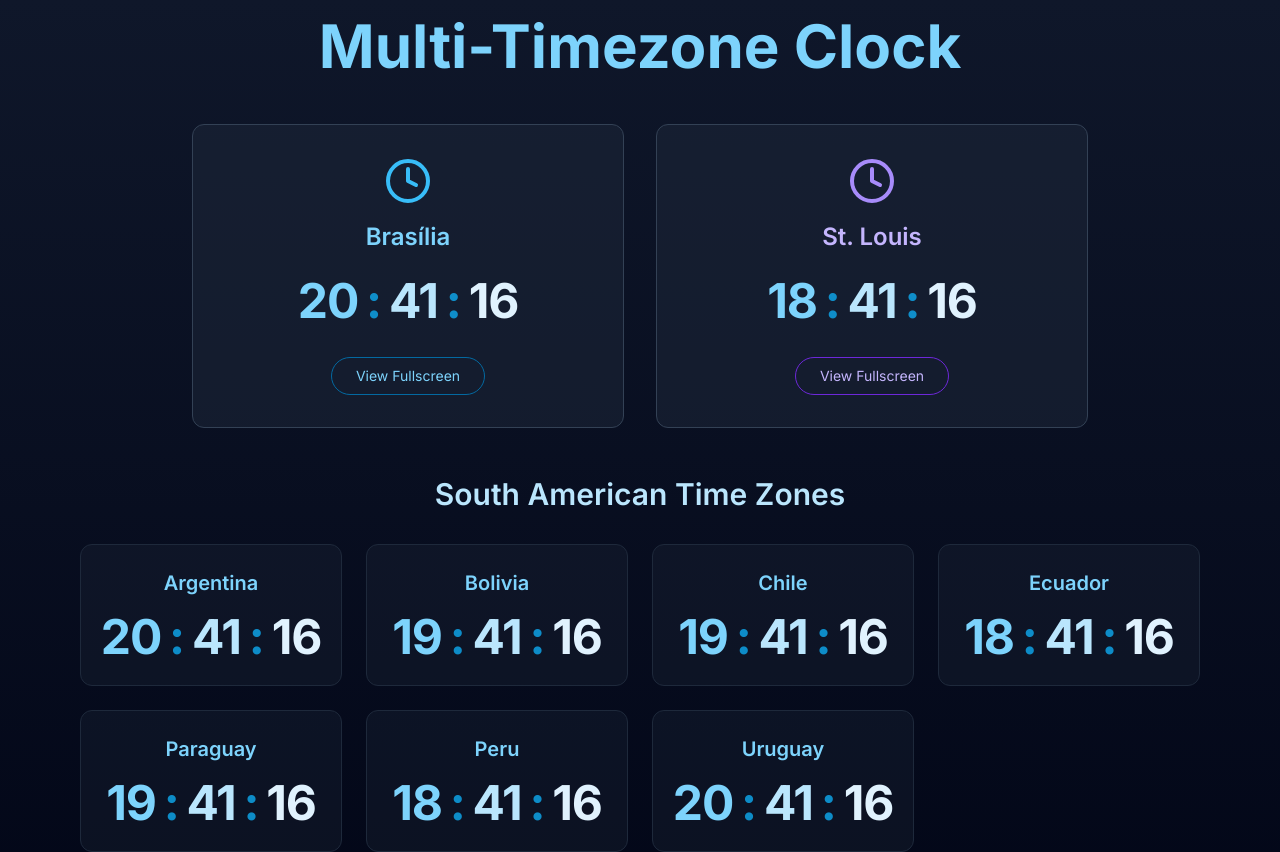
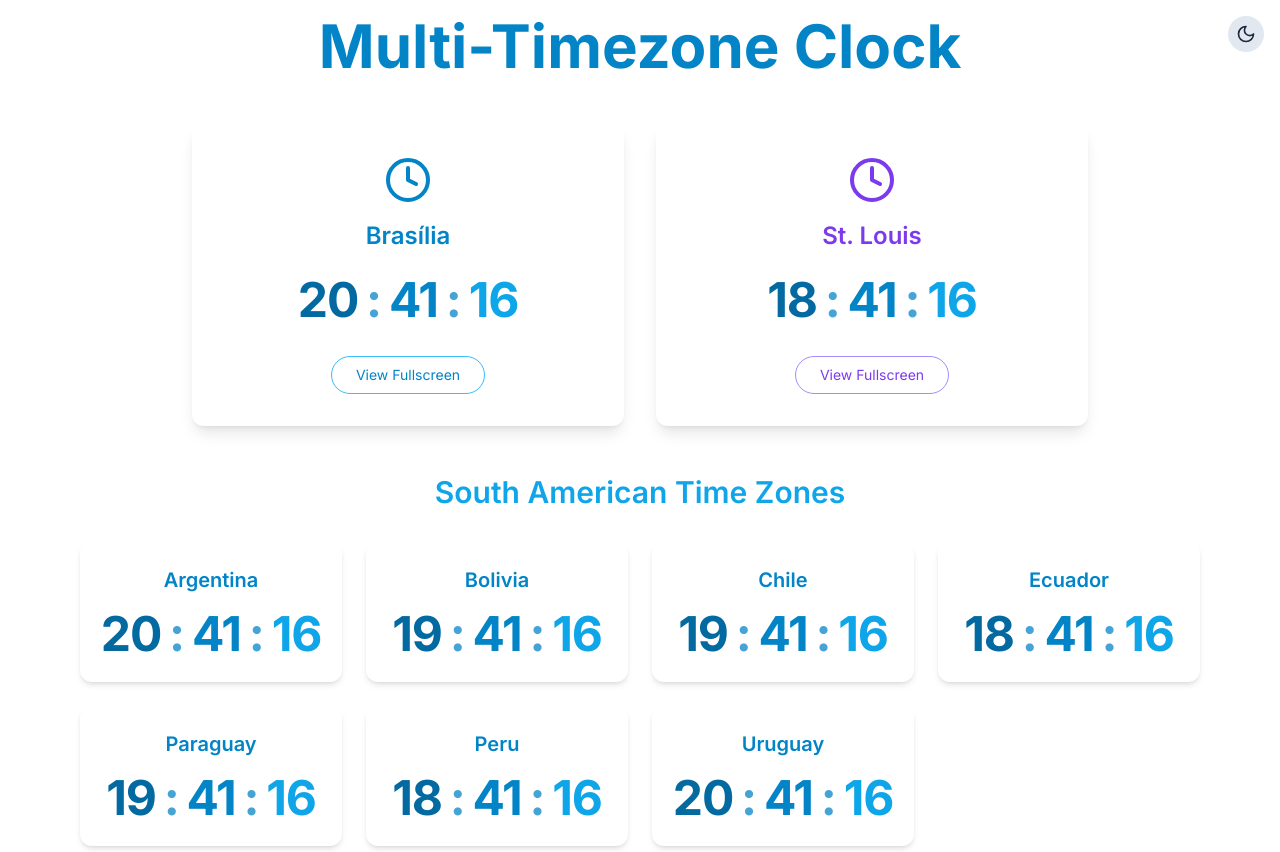
Before and after one commit to webdsa/time-gc, a React (Vite) app: page / in a window 1280 px wide. Shown: the top 852 px of the page. Built offline with nearby package versions, Linux system fonts and the light colour scheme.

Commit message:
ajustes cores

```diff
--- a/src/App.tsx
+++ b/src/App.tsx
@@ -3,9 +3,11 @@ import Home from './pages/Home';
 import BrasiliaClock from './pages/BrasiliaClock';
 import StLouisClock from './pages/StLouisClock';
 import { LanguageProvider } from './context/LanguageContext';
+import { ThemeProvider } from './context/ThemeContext';
 
 function App() {
   return (
+    <ThemeProvider>
       <LanguageProvider>
         <Router>
           <Routes>
@@ -15,6 +17,7 @@ function App() {
           </Routes>
         </Router>
       </LanguageProvider>
+    </ThemeProvider>
   );
 }
 
--- a/src/components/Clock.tsx
+++ b/src/components/Clock.tsx
@@ -6,6 +6,7 @@ import {
   getLocalizedLabel
 } from '../i18n/translations';
 import { useLanguage } from '../context/LanguageContext';
+import { useTheme } from '../context/ThemeContext';
 
 interface ClockProps {
   timezone: string;
@@ -23,6 +24,7 @@ const Clock: React.FC<ClockProps> = ({
   showDate = false
 }) => {
   const { language } = useLanguage();
+  const { theme } = useTheme();
   const [time, setTime] = useState<string>('');
   const [date, setDate] = useState<string>('');
   const [currentDate, setCurrentDate] = useState<Date>(new Date());
@@ -60,7 +62,7 @@ const Clock: React.FC<ClockProps> = ({
   const [hours, minutes, seconds] = time.split(':');
 
   const containerClasses = fullscreen
-    ? "min-h-screen flex items-center justify-center bg-neutral-950 relative"
+    ? "min-h-screen flex items-center justify-center relative"
     : "flex items-center justify-center";
 
   const timeClasses = fullscreen
@@ -68,18 +70,18 @@ const Clock: React.FC<ClockProps> = ({
     : "text-4xl md:text-5xl font-bold tracking-tight";
 
   const cityNameClasses = fullscreen
-    ? "text-3xl md:text-4xl mb-6 text-primary-300 font-semibold"
-    : "text-xl mb-4 text-primary-400 font-semibold";
+    ? "text-3xl md:text-4xl mb-6 text-primary-600 dark:text-primary-300 font-semibold"
+    : "text-xl mb-4 text-primary-600 dark:text-primary-400 font-semibold";
 
   const dateClasses = fullscreen
-    ? "text-xl md:text-2xl mt-6 text-primary-400 font-medium"
-    : "text-base mt-4 text-primary-500 font-medium";
+    ? "text-xl md:text-2xl mt-6 text-primary-500 dark:text-primary-400 font-medium"
+    : "text-base mt-4 text-primary-600 dark:text-primary-500 font-medium";
 
   return (
     <div className={containerClasses}>
       <div className="flex flex-col items-center">
         {label && (
-          <h2 className="text-2xl md:text-3xl mb-8 text-primary-400 font-semibold">
+          <h2 className="text-2xl md:text-3xl mb-8 text-primary-600 dark:text-primary-400 font-semibold">
             {getLocalizedLabel(label, language)}
           </h2>
         )}
@@ -91,11 +93,11 @@ const Clock: React.FC<ClockProps> = ({
         )}
 
         <div className={timeClasses}>
-          <span className="text-primary-300">{hours}</span>
-          <span className="separator px-2 text-primary-500">:</span>
-          <span className="text-primary-200">{minutes}</span>
-          <span className="separator px-2 text-primary-500">:</span>
-          <span className="text-primary-100">{seconds}</span>
+          <span className="text-primary-700 dark:text-primary-300">{hours}</span>
+          <span className="separator px-2 text-primary-600 dark:text-primary-500">:</span>
+          <span className="text-primary-600 dark:text-primary-200">{minutes}</span>
+          <span className="separator px-2 text-primary-600 dark:text-primary-500">:</span>
+          <span className="text-primary-500 dark:text-primary-100">{seconds}</span>
         </div>
 
         {showDate && (
--- /dev/null
+++ b/src/context/ThemeContext.tsx
@@ -0,0 +1,54 @@
+import { createContext, useContext, useEffect, useState, ReactNode } from 'react';
+
+type Theme = 'light' | 'dark';
+
+interface ThemeContextType {
+  theme: Theme;
+  toggleTheme: () => void;
+}
+
+const ThemeContext = createContext<ThemeContextType | undefined>(undefined);
+
+export function ThemeProvider({ children }: { children: ReactNode }) {
+  const [theme, setTheme] = useState<Theme>('dark');
+
+  useEffect(() => {
+    // Check if user prefers dark mode
+    const prefersDark = window.matchMedia('(prefers-color-scheme: dark)').matches;
+    setTheme(prefersDark ? 'dark' : 'light');
+
+    // Listen for changes in color scheme preference
+    const mediaQuery = window.matchMedia('(prefers-color-scheme: dark)');
+    const handleChange = (e: MediaQueryListEvent) => {
+      setTheme(e.matches ? 'dark' : 'light');
+    };
+
+    mediaQuery.addEventListener('change', handleChange);
+
+    return () => mediaQuery.removeEventListener('change', handleChange);
+  }, []);
+
+  // Apply theme to the document
+  useEffect(() => {
+    document.documentElement.classList.remove('light', 'dark');
+    document.documentElement.classList.add(theme);
+  }, [theme]);
+
+  const toggleTheme = () => {
+    setTheme(prev => prev === 'dark' ? 'light' : 'dark');
+  };
+
+  return (
+    <ThemeContext.Provider value={{ theme, toggleTheme }}>
+      {children}
+    </ThemeContext.Provider>
+  );
+}
+
+export function useTheme() {
+  const context = useContext(ThemeContext);
+  if (context === undefined) {
+    throw new Error('useTheme must be used within a ThemeProvider');
+  }
+  return context;
+}
--- a/src/index.css
+++ b/src/index.css
@@ -3,7 +3,12 @@
 @tailwind utilities;
 
 body {
-  @apply bg-neutral-950 text-white font-sans antialiased;
+  @apply bg-white text-neutral-900 dark:text-white font-sans antialiased;
+  background-color: rgb(255, 255, 255);
+}
+
+.dark body {
+  background-color: rgb(25, 25, 25);
 }
 
 .clock-container {
@@ -12,6 +17,10 @@ body {
 
 .clock-display {
   @apply text-6xl md:text-8xl lg:text-9xl font-bold tracking-tight;
+  text-shadow: 0 0 10px rgba(0, 0, 0, 0.1);
+}
+
+.dark .clock-display {
   text-shadow: 0 0 10px rgba(255, 255, 255, 0.3);
 }
 
--- a/src/pages/BrasiliaClock.tsx
+++ b/src/pages/BrasiliaClock.tsx
@@ -1,12 +1,27 @@
+import { Sun, Moon } from 'lucide-react';
 import Clock from '../components/Clock';
+import { useTheme } from '../context/ThemeContext';
 
 const BrasiliaClock = () => {
-  return <Clock
-    timezone="America/Sao_Paulo"
-    fullscreen
-    cityName="Brasília"
-    showDate
-  />;
+  const { theme, toggleTheme } = useTheme();
+
+  return (
+    <div className="relative">
+      <button
+        onClick={toggleTheme}
+        className="absolute top-4 right-4 p-2 rounded-full bg-white dark:bg-[rgba(50,50,50,0.5)] text-neutral-800 dark:text-neutral-200 hover:bg-neutral-300 dark:hover:bg-[rgba(70,70,70,0.7)] transition-colors z-10"
+        aria-label={theme === 'dark' ? 'Switch to light mode' : 'Switch to dark mode'}
+      >
+        {theme === 'dark' ? <Sun size={20} /> : <Moon size={20} />}
+      </button>
+      <Clock
+        timezone="America/Sao_Paulo"
+        fullscreen
+        cityName="Brasília"
+        showDate
+      />
+    </div>
+  );
 };
 
 export default BrasiliaClock;
--- a/src/pages/Home.tsx
+++ b/src/pages/Home.tsx
@@ -1,6 +1,6 @@
 import React from 'react';
 import { Link } from 'react-router-dom';
-import { Clock as ClockIcon } from 'lucide-react';
+import { Clock as ClockIcon, Sun, Moon } from 'lucide-react';
 import Clock from '../components/Clock';
 import LanguageSelector from '../components/LanguageSelector';
 import {
@@ -8,9 +8,11 @@ import {
   getLocalizedCountry
 } from '../i18n/translations';
 import { useLanguage } from '../context/LanguageContext';
+import { useTheme } from '../context/ThemeContext';
 
 const Home: React.FC = () => {
   const { language, setLanguage } = useLanguage();
+  const { theme, toggleTheme } = useTheme();
 
   const southAmericanClocks = [
     { country: 'Argentina', timezone: 'America/Argentina/Buenos_Aires' },
@@ -23,44 +25,49 @@ const Home: React.FC = () => {
   ];
 
   return (
-    <div className="min-h-screen flex flex-col items-center justify-center bg-gradient-to-b from-neutral-900 to-neutral-950 p-4">
-      <div className="absolute top-4 right-4">
+    <div className="min-h-screen flex flex-col items-center justify-center p-4">
+      <div className="absolute top-4 right-4 flex gap-4">
+        <button
+          onClick={toggleTheme}
+          className="p-2 rounded-full bg-neutral-200 dark:bg-neutral-800 text-neutral-800 dark:text-neutral-200 hover:bg-neutral-300 dark:hover:bg-neutral-700 transition-colors"
+          aria-label={theme === 'dark' ? 'Switch to light mode' : 'Switch to dark mode'}
+        >
+          {theme === 'dark' ? <Sun size={20} /> : <Moon size={20} />}
+        </button>
         <LanguageSelector
           currentLanguage={language}
           onLanguageChange={setLanguage}
-          minimal={true}
-          showLabels={false}
         />
       </div>
 
-      <h1 className="text-4xl md:text-6xl font-bold mb-12 text-center text-primary-300">
+      <h1 className="text-4xl md:text-6xl font-bold mb-12 text-center text-primary-600 dark:text-primary-300">
         {getLocalizedHomeText("Multi-Timezone Clock", language)}
       </h1>
 
       <div className="grid grid-cols-1 md:grid-cols-2 gap-8 max-w-4xl w-full mb-12">
-        <div className="flex flex-col items-center p-8 rounded-xl bg-neutral-800/50 border border-neutral-700">
-          <ClockIcon className="w-12 h-12 mb-4 text-primary-400" />
-          <h2 className="text-2xl font-semibold mb-6 text-primary-300">
+        <div className="flex flex-col items-center p-8 rounded-xl bg-white shadow-lg dark:shadow-none dark:bg-opacity-10 ">
+          <ClockIcon className="w-12 h-12 mb-4 text-primary-600 dark:text-primary-400" />
+          <h2 className="text-2xl font-semibold mb-6 text-primary-600 dark:text-primary-300">
             Brasília
           </h2>
           <Clock timezone="America/Sao_Paulo" />
           <Link
             to="/brasilia"
-            className="mt-8 px-6 py-2 text-sm font-medium text-primary-300 hover:text-primary-200 border border-primary-700 rounded-full hover:bg-primary-900/40 transition-all duration-300"
+            className="mt-8 px-6 py-2 text-sm font-medium text-primary-600 hover:text-primary-700 dark:text-primary-300 dark:hover:text-primary-200 border border-primary-400 dark:border-primary-700 rounded-full hover:bg-primary-100 dark:hover:bg-primary-900/40 transition-all duration-300"
           >
             {getLocalizedHomeText("View Fullscreen", language)}
           </Link>
         </div>
 
-        <div className="flex flex-col items-center p-8 rounded-xl bg-neutral-800/50 border border-neutral-700">
-          <ClockIcon className="w-12 h-12 mb-4 text-secondary-400" />
-          <h2 className="text-2xl font-semibold mb-6 text-secondary-300">
+        <div className="flex flex-col items-center p-8 rounded-xl bg-white shadow-lg dark:shadow-none dark:bg-opacity-10">
+          <ClockIcon className="w-12 h-12 mb-4 text-secondary-600 dark:text-secondary-400" />
+          <h2 className="text-2xl font-semibold mb-6 text-secondary-600 dark:text-secondary-300">
             St. Louis
           </h2>
           <Clock timezone="America/Chicago" />
           <Link
             to="/stlouis"
-            className="mt-8 px-6 py-2 text-sm font-medium text-secondary-300 hover:text-secondary-200 border border-secondary-700 rounded-full hover:bg-secondary-900/40 transition-all duration-300"
+            className="mt-8 px-6 py-2 text-sm font-medium text-secondary-600 hover:text-secondary-700 dark:text-secondary-300 dark:hover:text-secondary-200 border border-secondary-400 dark:border-secondary-700 rounded-full hover:bg-secondary-100 dark:hover:bg-secondary-900/40 transition-all duration-300"
           >
             {getLocalizedHomeText("View Fullscreen", language)}
           </Link>
@@ -68,13 +75,13 @@ const Home: React.FC = () => {
       </div>
 
       <div className="w-full max-w-6xl px-4">
-        <h2 className="text-2xl md:text-3xl font-semibold mb-8 text-center text-primary-200">
+        <h2 className="text-2xl md:text-3xl font-semibold mb-8 text-center text-primary-500 dark:text-primary-200">
           {getLocalizedHomeText("South American Time Zones", language)}
         </h2>
         <div className="grid grid-cols-1 sm:grid-cols-2 lg:grid-cols-3 xl:grid-cols-4 gap-6">
           {southAmericanClocks.map(({ country, timezone }) => (
-            <div key={country} className="flex flex-col items-center p-6 rounded-xl bg-neutral-800/30 border border-neutral-800">
-              <h3 className="text-xl font-semibold mb-4 text-primary-300">
+            <div key={country} className="flex flex-col items-center p-6 rounded-xl bg-white shadow-md dark:shadow-none dark:bg-opacity-10">
+              <h3 className="text-xl font-semibold mb-4 text-primary-600 dark:text-primary-300">
                 {getLocalizedCountry(country, language)}
               </h3>
               <Clock timezone={timezone} />
@@ -83,7 +90,7 @@ const Home: React.FC = () => {
         </div>
       </div>
 
-      <p className="mt-12 text-neutral-500 text-center max-w-lg">
+      <p className="mt-12 text-neutral-600 dark:text-neutral-500 text-center max-w-lg">
         {getLocalizedHomeText("Click \"View Fullscreen\" to see each clock in a distraction-free interface.", language)}
       </p>
     </div>
--- a/src/pages/StLouisClock.tsx
+++ b/src/pages/StLouisClock.tsx
@@ -1,12 +1,27 @@
+import { Sun, Moon } from 'lucide-react';
 import Clock from '../components/Clock';
+import { useTheme } from '../context/ThemeContext';
 
 const StLouisClock = () => {
-  return <Clock
-    timezone="America/Chicago"
-    fullscreen
-    cityName="St. Louis"
-    showDate
-  />;
+  const { theme, toggleTheme } = useTheme();
+
+  return (
+    <div className="relative">
+      <button
+        onClick={toggleTheme}
+        className="absolute top-4 right-4 p-2 rounded-full bg-white dark:bg-[rgba(50,50,50,0.5)] text-neutral-800 dark:text-neutral-200 hover:bg-neutral-300 dark:hover:bg-[rgba(70,70,70,0.7)] transition-colors z-10"
+        aria-label={theme === 'dark' ? 'Switch to light mode' : 'Switch to dark mode'}
+      >
+        {theme === 'dark' ? <Sun size={20} /> : <Moon size={20} />}
+      </button>
+      <Clock
+        timezone="America/Chicago"
+        fullscreen
+        cityName="St. Louis"
+        showDate
+      />
+    </div>
+  );
 };
 
 export default StLouisClock;
--- a/tailwind.config.js
+++ b/tailwind.config.js
@@ -1,6 +1,7 @@
 /** @type {import('tailwindcss').Config} */
 export default {
   content: ['./index.html', './src/**/*.{js,ts,jsx,tsx}'],
+  darkMode: 'class',
   theme: {
     extend: {
       fontFamily: {
```
Lines whose indentation alone changed are shown as unchanged.
